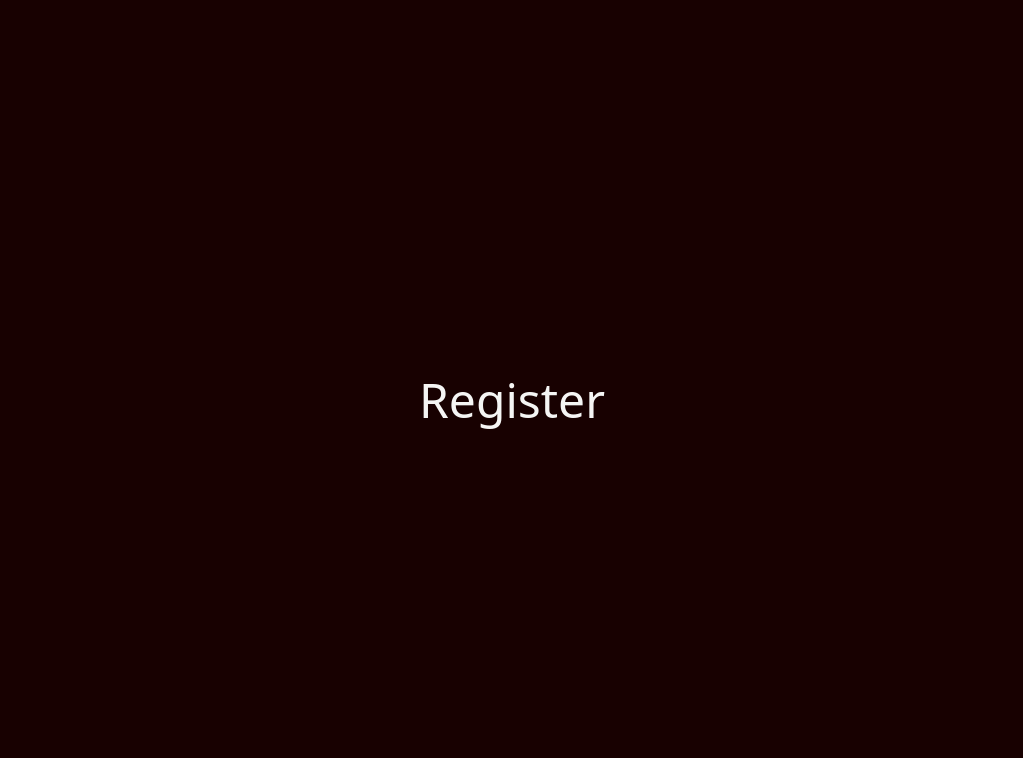
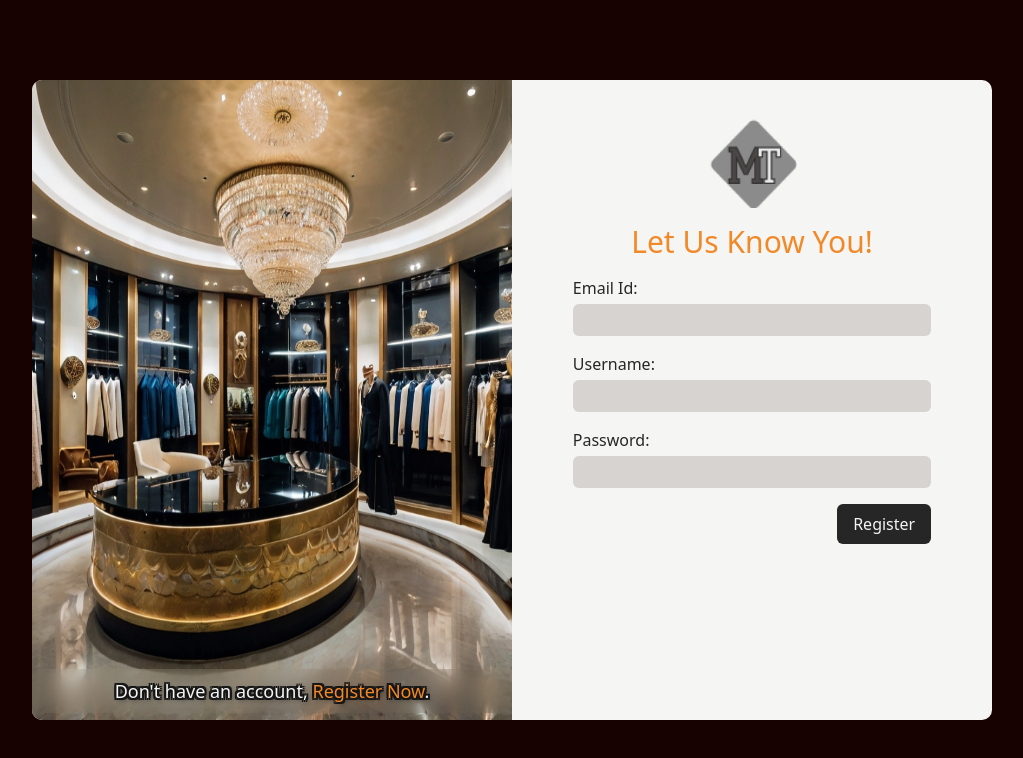
Before and after one commit to gbejoy/Masters_of_tailoring, a React (Vite) app in the folder vite-project/: page /register in a window 1280 px wide. Shown: the top 758 px of the page, without its empty margins (128-1151 px from the left). Built offline with nearby package versions, Linux system fonts and the light colour scheme; a web font is replaced by a local one.

Commit message:
Routing done

```diff
--- a/vite-project/src/Components/Login.jsx
+++ b/vite-project/src/Components/Login.jsx
@@ -1,19 +1,53 @@
 import TailorShop from "../assets/Tailor_shop_interior.jpg"
+import Logo from '../assets/Website-logo.png';
 import React, { useState, useRef } from "react"
 
 export default function Login()
 {
     return (
-        <section className="bg-[#180101] min-h-screen min-w-full flex flex-row items-center justify-center">
+        <section className="bg-[#180101] min-h-screen min-w-full flex flex-row items-center justify-center font-serif">
             <div className="bg-stone-100 w-[75vw] md:w-[50vw] lg:w-[75%] h-[80vh] flex flex-row items-center rounded-[10px]">
                 <div className="hidden lg:block w-[50%] h-full relative">
                     <img src={TailorShop} className="w-full h-full rounded-l-[10px]"/>
-                    <h1 className=" text-center w-full absolute top-[92%] left-[50%] -translate-x-[50%] whitespace-nowrap text-lg py-2 blur-background">Don't have an account, <span className="text-[#F28928] cursor-pointer"><a href="/register">Register</a></span> here.</h1>
+                    <h1 className="text-stone-100 shadow-text-light text-center w-full absolute top-[92%] left-[50%] -translate-x-[50%] whitespace-nowrap text-lg py-2 blur-background">Don't have an account, <span className="text-[#F28928] cursor-pointer whitespace-wrap"><a href="/register">Register Now</a></span>.</h1>
                 </div>
 
-                <div>
-                    <form>
-                        <title></title>
+                <div className="w-full lg:w-[50%] h-full py-[1rem] px-[1rem]">
+                    <div className="w-full flex flex-row justify-center py-4"><img src={Logo} className="w-[6rem] h-[6rem]" /></div>
+                    <h1 className="text-3xl text-[#F28928] text-center font-medium pb-[3rem] capitalize">Welcome Back!</h1>
+                    <form className="text-[#262626]">
+                        <p className="pb-4 w-full flex flex-col items-center">
+                            <label htmlFor="username" className="block pb-2 w-[80%] text-left">
+                                Username:
+                            </label>
+                            <input
+                                type="text"
+                                id="username"
+                                className="bg-stone-300 w-[80%] h-[2rem] focus:outline-none border-[#180101] rounded-md px-2 focus:border-b-2"
+                                autoComplete="username"
+                            />
+                        </p>
+
+                        <p className="pb-4 w-full flex flex-col items-center">
+                            <label htmlFor="password" className="block pb-2 w-[80%] text-left">
+                                Password:
+                            </label>
+                            <input
+                                type="password"
+                                id="password"
+                                className="bg-stone-300 w-[80%] h-[2rem] focus:outline-none border-[#180101] rounded-md px-2 focus:border-b-2"
+                                autoComplete="current-password"
+                            />
+                        </p>
+
+                        <p className="w-[90%] text-right pb-4">
+                            <button className="bg-[#262626] text-stone-100 px-4 py-2 rounded-md">
+                                <a href="/">
+                                    Login
+                                </a>
+                            </button>
+                        </p>
+                        <p className="lg:hidden text-center">Don't have an account, <span className="text-[#F28928] cursor-pointer"><a href="/register">Register Now</a></span>.</p>
                     </form>
                 </div>
             </div>
--- a/vite-project/src/Components/Register.jsx
+++ b/vite-project/src/Components/Register.jsx
@@ -1,8 +1,67 @@
+import TailorShop from "../assets/Tailor_shop_interior.jpg"
+import Logo from '../assets/Website-logo.png';
+import React, { useState, useRef } from "react"
+
+
 export default function Register()
 {
     return (
         <section className="bg-[#180101] min-h-screen w-full flex flex-row items-center justify-center">
-            <h1 className="text-5xl text-stone-100">Register</h1>
+            <div className="bg-stone-100 w-[75vw] md:w-[50vw] lg:w-[75%] h-[80vh] flex flex-row items-center rounded-[10px]">
+                <div className="hidden lg:block w-[50%] h-full relative">
+                    <img src={TailorShop} className="w-full h-full rounded-l-[10px]"/>
+                    <h1 className="text-stone-100 shadow-text-light text-center w-full absolute top-[92%] left-[50%] -translate-x-[50%] whitespace-nowrap text-lg py-2 blur-background">Don't have an account, <span className="text-[#F28928] cursor-pointer whitespace-wrap"><a href="/register">Register Now</a></span>.</h1>
+                </div>
+
+                <div className="w-full lg:w-[50%] h-full py-[1rem] px-[1rem]">
+                    <div className="w-full flex flex-row justify-center py-4"><img src={Logo} className="w-[6rem] h-[6rem]" /></div>
+                    <h1 className="text-3xl text-[#F28928] text-center font-medium pb-[1rem] capitalize">Let us know you!</h1>
+                    <form className="text-[#262626]">
+                        <p className="pb-4 w-full flex flex-col items-center">
+                            <label htmlFor="username" className="block pb-1 w-[80%] text-left">
+                                Email Id:
+                            </label>
+                            <input
+                                type="email"
+                                id="username"
+                                className="bg-stone-300 w-[80%] h-[2rem] focus:outline-none border-[#180101] rounded-md px-2 focus:border-b-2"
+                                autoComplete="username"
+                            />
+                        </p>
+                        <p className="pb-4 w-full flex flex-col items-center">
+                            <label htmlFor="username" className="block pb-1 w-[80%] text-left">
+                                Username:
+                            </label>
+                            <input
+                                type="text"
+                                id="username"
+                                className="bg-stone-300 w-[80%] h-[2rem] focus:outline-none border-[#180101] rounded-md px-2 focus:border-b-2"
+                                autoComplete="username"
+                            />
+                        </p>
+
+                        <p className="pb-4 w-full flex flex-col items-center">
+                            <label htmlFor="password" className="block pb-1 w-[80%] text-left">
+                                Password:
+                            </label>
+                            <input
+                                type="password"
+                                id="password"
+                                className="bg-stone-300 w-[80%] h-[2rem] focus:outline-none border-[#180101] rounded-md px-2 focus:border-b-2"
+                                autoComplete="current-password"
+                            />
+                        </p>
+
+                        <p className="w-[90%] text-right pb-8">
+                            <button className="bg-[#262626] text-stone-100 px-4 py-2 rounded-md">
+                                <a href="/login">
+                                    Register
+                                </a>
+                            </button>
+                        </p>
+                    </form>
+                </div>
+            </div>
         </section>
     )
 }
```
